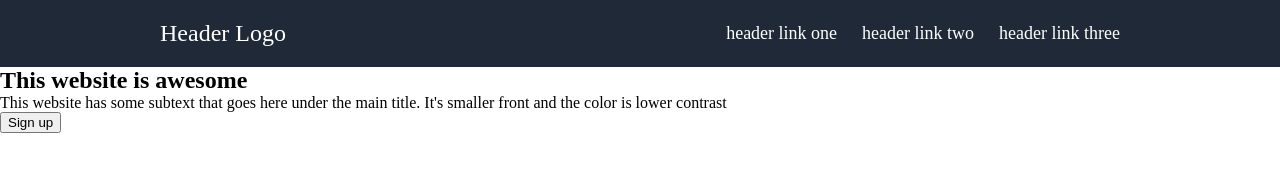
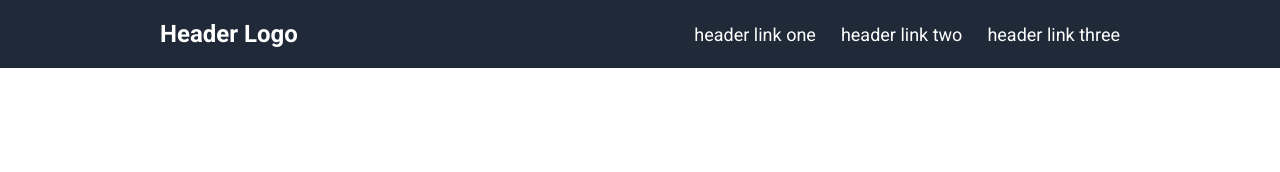
Before and after one commit to Goodlle94/Odin, a plain HTML site: page index.html in a window 1280 px wide. Drawn offline with Linux system fonts and the light colour scheme.

Commit message:
Changes in semantic, adding font

```diff
--- a/index.html
+++ b/index.html
@@ -10,7 +10,6 @@
 <body>
     <header>
         <nav class="nav-bar">
-            <div class="wrapper">
                 <div class="nav-bar-container">
                     <div class="nav-bar-logo">
                         <a class="logo" href="#">Header Logo</a>
@@ -23,19 +22,8 @@
                         </ul>
                     </div>
                 </div>
-            </div>
+        </nav>
 
-        </nav>
-        <section class="header-hero">
-            <div class="header-hero-left">
-                <h1 class="title">This website is awesome</h1>
-                <p class="subtext">This website has some subtext that goes here under the main title. It's smaller front and the color is lower contrast</p>
-                <button class="btn">Sign up</button>
-            </div>
-            <div class="header-hero-img">
-
-            </div>
-        </section>
     </header>
 
     <main>
--- a/style.css
+++ b/style.css
@@ -1,16 +1,12 @@
+@import url('https://fonts.googleapis.com/css2?family=Hanken+Grotesk:wght@500;700;800&family=Roboto:wght@400;700;900&display=swap');
+
 * {
     margin: 0;
+    font-family: 'Roboto', sans-serif;
 }
 
-/* HEADER */
 
 /* NAV-BAR */
-
-.wrapper {
-    width: 960px;
-    margin-left: auto;
-    margin-right: auto;
-}
 
 .nav-bar {
     background-color: #1f2937;
@@ -20,8 +16,10 @@
 .nav-bar-container {
     display: flex;
     justify-content: space-between;
-
     align-items: center;
+    width: 960px;
+    margin-left: auto;
+    margin-right: auto;
 
 }
 
@@ -29,6 +27,7 @@
     text-decoration: none;
     color: white;
     font-size: 24px;
+    font-weight: bold;
 }
 
 .nav-bar .nav-bar-links a {
```
Also changed, not shown: Design/Colors.png (added), Design/Design.png (added).
